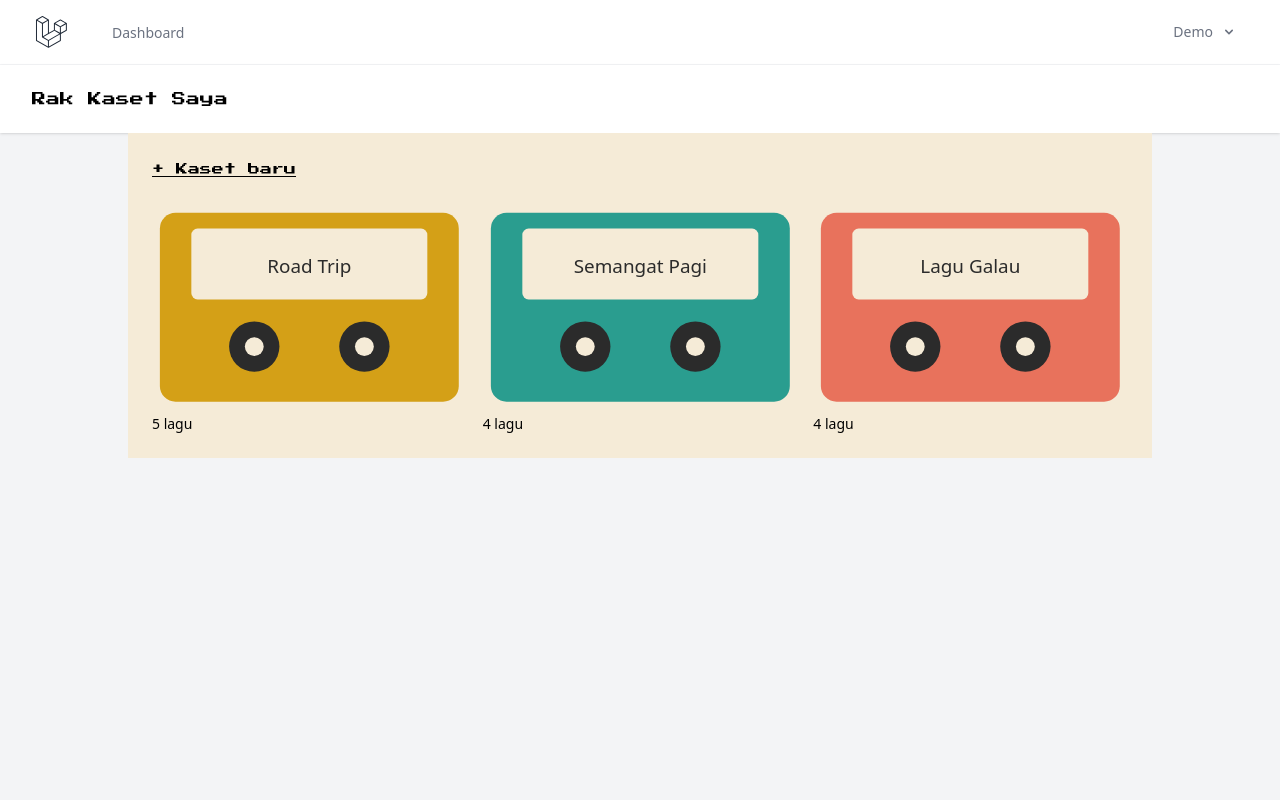
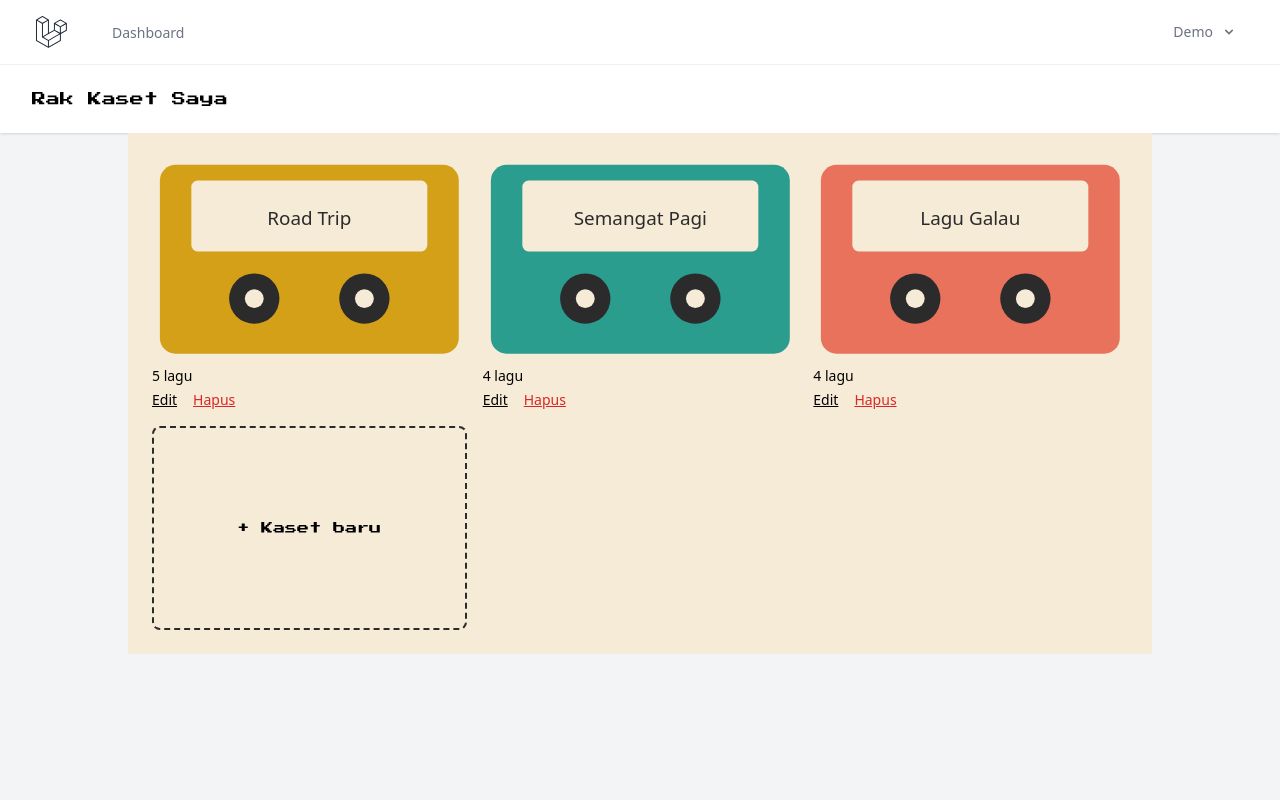
Before and after one commit to nylaam/Retro-Cassette, a Laravel app: page /shelf in a window 1280 px wide. Run offline with Laravel 12, Linux system fonts and the light colour scheme; a user stored in the database is signed in; data comes from the database, SQL or seed files in the repository; style sheets or scripts are compiled from the project's sources; some libraries are stand-ins or nearby versions.

Commit message:
feat(rak): tambah aksi edit, hapus dengan konfirmasi, dan ubin kaset baru

```diff
--- a/resources/js/Pages/Shelf.vue
+++ b/resources/js/Pages/Shelf.vue
@@ -1,9 +1,36 @@
 <script setup>
 import AuthenticatedLayout from '@/Layouts/AuthenticatedLayout.vue'
 import CassetteSvg from '@/Components/CassetteSvg.vue'
-import { Head, Link } from '@inertiajs/vue3'
+import DangerButton from '@/Components/DangerButton.vue'
+import Modal from '@/Components/Modal.vue'
+import SecondaryButton from '@/Components/SecondaryButton.vue'
+import { Head, Link, router } from '@inertiajs/vue3'
+import { ref } from 'vue'
 
 defineProps({ cassettes: Array })
+
+// Dialog konfirmasi hapus
+const dialogHapusTerbuka = ref(false)
+const kasetTerpilih = ref(null)
+const sedangMenghapus = ref(false)
+
+function tanyaHapus(kaset) {
+    kasetTerpilih.value = kaset
+    dialogHapusTerbuka.value = true
+}
+
+function batalHapus() {
+    dialogHapusTerbuka.value = false
+}
+
+function hapus() {
+    router.delete(route('cassettes.destroy', kasetTerpilih.value.id), {
+        preserveScroll: true,
+        onStart: () => (sedangMenghapus.value = true),
+        onSuccess: () => batalHapus(),
+        onFinish: () => (sedangMenghapus.value = false),
+    })
+}
 </script>
 
 <template>
@@ -15,20 +42,62 @@ defineProps({ cassettes: Array })
         </template>
 
         <div class="mx-auto max-w-5xl bg-cream p-6">
-            <Link :href="route('cassettes.create')" class="font-pixel text-xs underline">
-                + Kaset baru
-            </Link>
-
-            <p v-if="cassettes.length === 0" class="mt-6">
+            <p v-if="cassettes.length === 0" class="mb-6">
                 Rak masih kosong. Bikin kaset pertamamu!
             </p>
 
-            <div class="mt-6 grid grid-cols-2 gap-4 md:grid-cols-3">
-                <div v-for="kaset in cassettes" :key="kaset.id">
+            <div class="grid grid-cols-2 gap-4 md:grid-cols-3">
+                <div v-for="kaset in cassettes" :key="kaset.id" class="space-y-1">
                     <CassetteSvg :color="kaset.color" :title="kaset.title" />
-                    <p class="mt-1 text-sm">{{ kaset.tracks_count }} lagu</p>
+                    <p class="text-sm">{{ kaset.tracks_count }} lagu</p>
+
+                    <div class="flex gap-4 text-sm">
+                        <Link :href="route('cassettes.edit', kaset.id)" class="underline">
+                            Edit
+                        </Link>
+                        <button
+                            type="button"
+                            class="text-red-600 underline"
+                            :aria-label="`Hapus kaset ${kaset.title}`"
+                            @click="tanyaHapus(kaset)"
+                        >
+                            Hapus
+                        </button>
+                    </div>
+                </div>
+
+                <!-- ubin tambah kaset -->
+                <Link
+                    :href="route('cassettes.create')"
+                    class="flex aspect-[200/130] items-center justify-center rounded-lg border-2 border-dashed border-ink font-pixel text-xs"
+                >
+                    + Kaset baru
+                </Link>
+            </div>
+        </div>
+
+        <Modal :show="dialogHapusTerbuka" max-width="md" @close="batalHapus">
+            <div class="p-6">
+                <h2 class="text-lg font-medium text-gray-900">Hapus kaset ini?</h2>
+
+                <p class="mt-1 text-sm text-gray-600">
+                    Kaset "{{ kasetTerpilih?.title }}" dan {{ kasetTerpilih?.tracks_count }} lagu
+                    di dalamnya akan dihapus permanen.
+                </p>
+
+                <div class="mt-6 flex justify-end">
+                    <SecondaryButton @click="batalHapus">Batal</SecondaryButton>
+
+                    <DangerButton
+                        class="ms-3"
+                        :class="{ 'opacity-25': sedangMenghapus }"
+                        :disabled="sedangMenghapus"
+                        @click="hapus"
+                    >
+                        Hapus
+                    </DangerButton>
                 </div>
             </div>
-        </div>
+        </Modal>
     </AuthenticatedLayout>
 </template>
```
